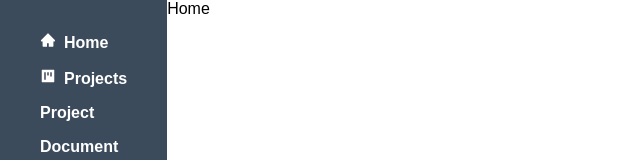
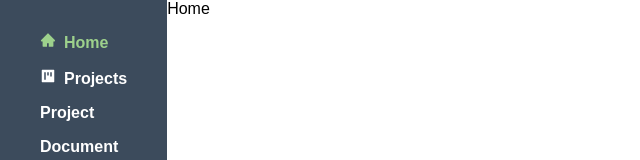
Before and after one commit to thepurplesnail/PenPals, a React (Create React App) app in the folder view/: page / in a window 1280 px wide. Shown: the top 160 px of the page, without its empty margins (0-640 px from the left). Built offline with nearby package versions, Linux system fonts and the light colour scheme.

Commit message:
active tab highlight

```diff
--- /dev/null
+++ b/view/src/components/styling.jsx
@@ -0,0 +1,12 @@
+import { NavLink } from "react-router-dom";
+import styled from "styled-components";
+
+export const StyledLink = styled(NavLink)`
+    color: ${props=> props.isActive ? '#9dd18c' : '#fff'};
+    text-decoration: none;
+    font-weight: 600;
+    :hover{
+        color: #9dd18c
+    }
+
+`;
--- a/view/src/css/sidebar.css
+++ b/view/src/css/sidebar.css
@@ -1,5 +1,10 @@
+:root{
+    --greyblue: #3c4b5c;
+    --darkergrey: #303c4a;
+}
+
 .sidebar{
-    background-color: #3c4b5c;
+    background-color: var(--greyblue);
     height: auto;
 }
 
@@ -14,6 +19,10 @@
 }
 
 .link-wrapper:hover {
-    background-color: #303c4a;
+    background: var(--darkergrey);
     transition: background-color 500ms;
 }
+
+a.active {
+    color: #9dd18c;
+}
--- a/view/src/sidebar.jsx
+++ b/view/src/sidebar.jsx
@@ -1,20 +1,11 @@
 import React from 'react'
 import styled from 'styled-components'
 import {NavLink} from 'react-router-dom'
-import { SidebarData } from './component/sidebar-data'
+import { SidebarData } from './components/sidebar-data'
 import './css/sidebar.css'
-import { IconContext } from 'react-icons'
+import { StyledLink } from './components/styling'
 
 const Sidebar = props => {
-
-    const StyledLink = styled(NavLink)`
-        color: white;
-        text-decoration: none;
-        font-weight: 600;
-        :hover{
-            color: #9dd18c
-        }
-    `
 
     return(
         <div className='sidebar'>
@@ -22,7 +13,7 @@ const Sidebar = props => {
                 {SidebarData.map((item, index) =>
 
                     <li key = {index}>
-                        <StyledLink to = {item.path} >
+                        <StyledLink to = {item.path}>
                             <div className='link-wrapper'>
                                 {item.icon}
                                 {item.title}
```
Also changed, not shown: view/src/components/sidebar-data.jsx (renamed from view/src/component/sidebar-data.jsx).
